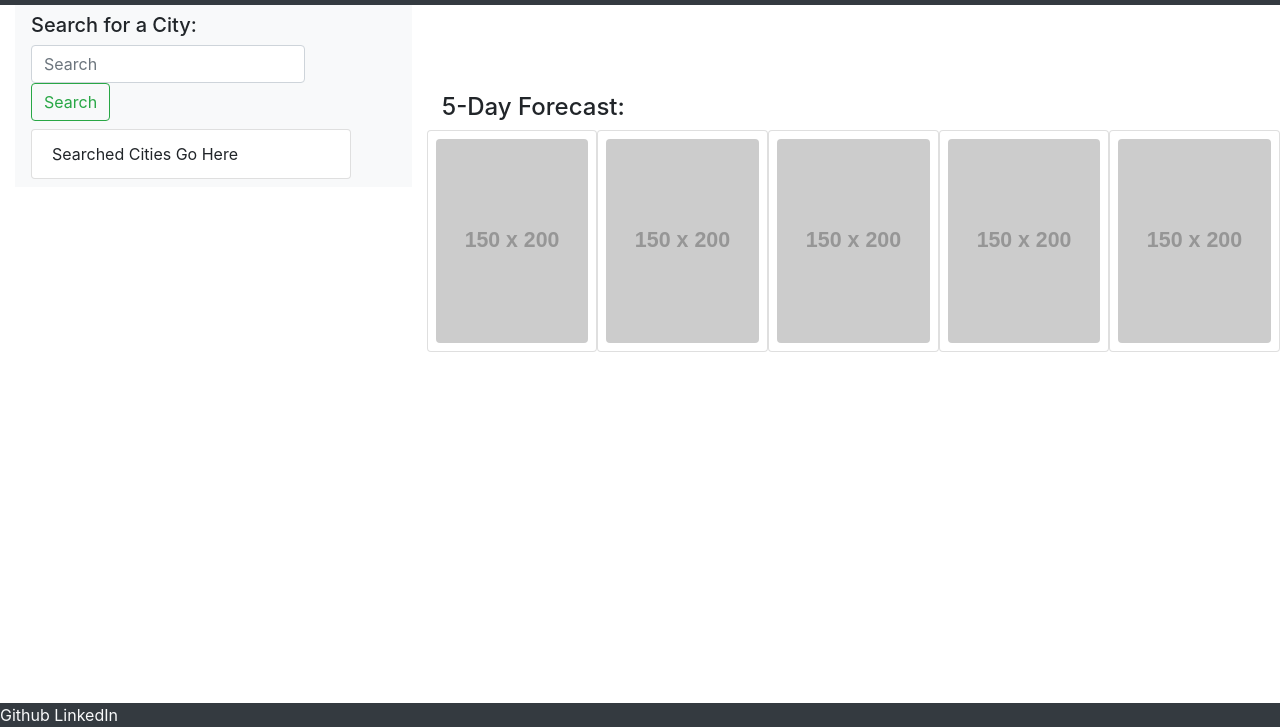
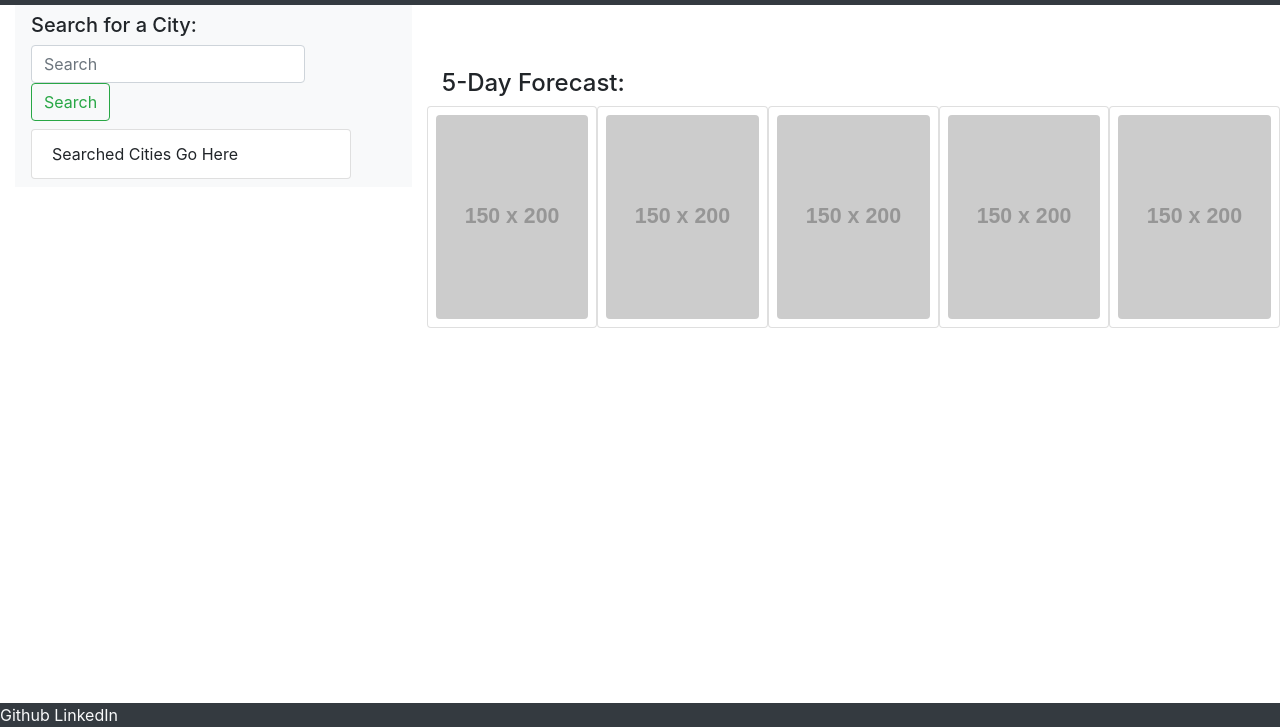
Before and after one commit to Turtando/Weather-Dashboard, a plain HTML site: page index.html in a window 1280 px wide. Shown: the part 73-800 px from the top of the page. Drawn offline with nearby package versions, Linux system fonts and the light colour scheme; placeholder pictures from the web are drawn by us.

Commit message:
html fix

```diff
--- a/index.html
+++ b/index.html
@@ -45,7 +45,7 @@
 
                     </div>
                 </div>
-                <h4 class="pt-5">5-Day Forecast:</h4>
+                <h4 class="pt-4">5-Day Forecast:</h4>
                 <div class="row">
 
                     <figure class="card col p-2">
--- a/script.js
+++ b/script.js
@@ -32,7 +32,8 @@ $("#search-city").on("click", function (event) {
         console.log(results.list[0].main.temp)
         console.log(results.list[0].main.humidity)
         console.log(results.list[0].wind.speed)
-
+        // We use this to empty our Weather Section so that we can refresh the section before new content is appended
+        $("#weather-section").empty();
         // Insert method/function here
         // Generate the HTML content dynamically
         var name = $("<h3>").text(results.city.name);
@@ -40,10 +41,6 @@ $("#search-city").on("click", function (event) {
         var humidity = $("<p>").html(results.list[0].main.humidity);
         var windSpeed = $("<p>").html(results.list[0].wind.speed);
 
-        console.log(name)
-        console.log(temperature);
-        console.log(humidity)
-        console.log(windSpeed);
         // Transfer the Open Weather object into the respected fields in our html
         $("#weather-section").append(name,temperature,humidity,windSpeed)
 
```
